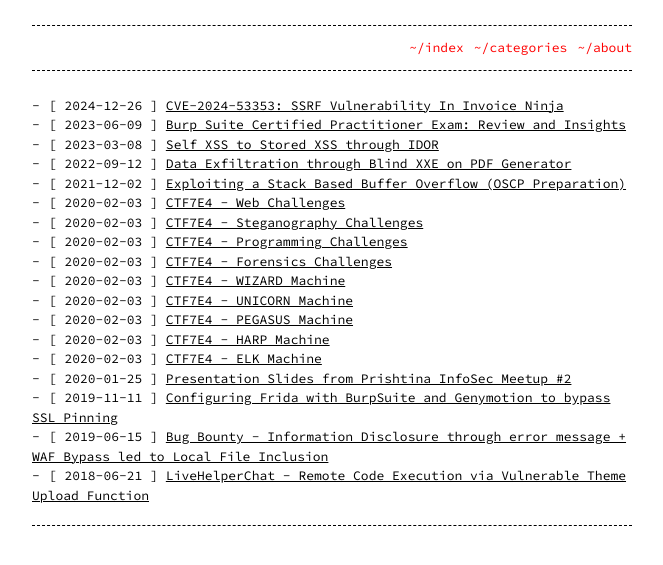
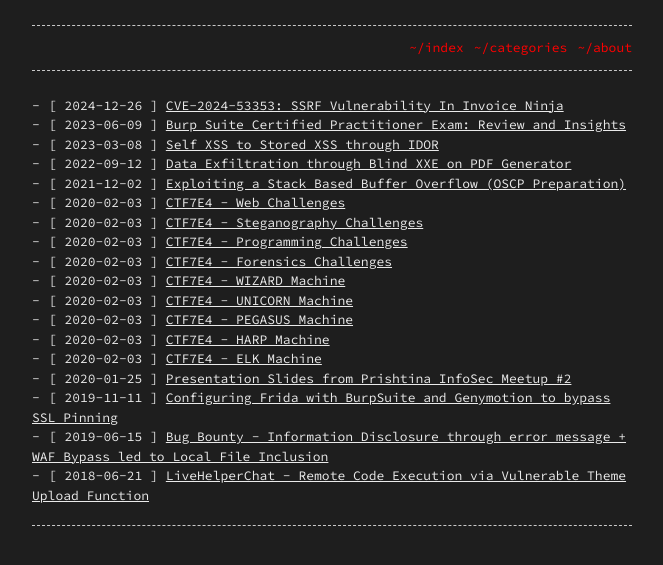
Before and after one commit to spenkk/spenkk.github.io, a Jekyll site: the page built from index.md, in a window 1280 px wide. Shown: the top 565 px of the page, without its empty margins (308-971 px from the left). Built offline with Jekyll 4.4.1, drawn with Linux system fonts in a browser that asks for light colours.

Commit message:
Adjusted background color

```diff
--- a/_config.yml
+++ b/_config.yml
@@ -20,5 +20,5 @@
 permalink: /:categories/:title/
 
 style: dark
-listen_for_clients_preferred_style: true
+listen_for_clients_preferred_style: false
 footer: ""
--- a/_sass/_dark.scss
+++ b/_sass/_dark.scss
@@ -8,7 +8,7 @@
   --border: dashed 1px rgba(219, 219, 219, 0.9);
   --selection-background: rgba(219, 219, 219, 0.99);
   --selection-text: #000;
-  --background-color: #080808;
+  --background-color: #1E1E1E;
   --text-color: var(--base-color);
   --placeholder-color: var(--base-color);
   --link-color: var(--base-color);
```
